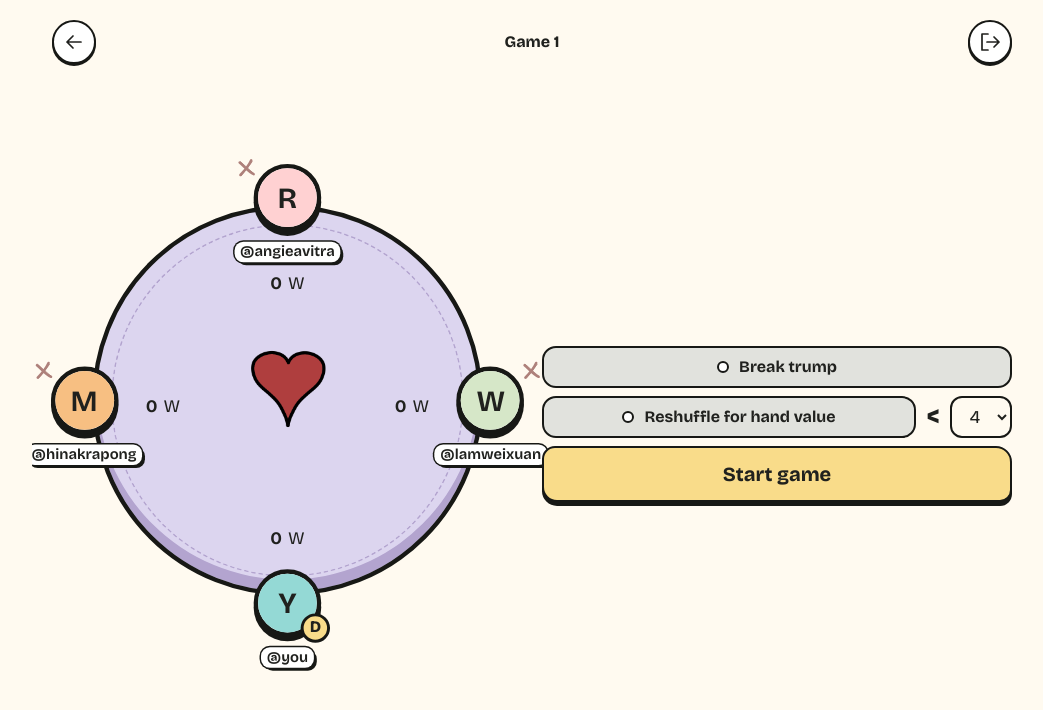
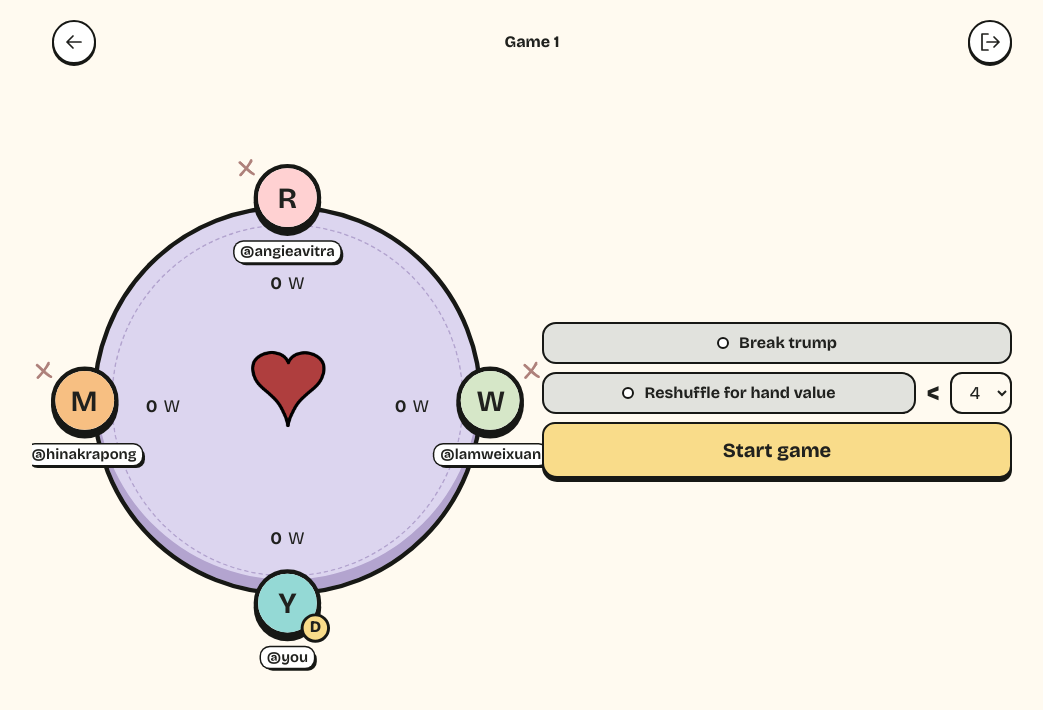
Before and after one commit to tskwilliam/Bridge_Lah_Bot, a React (Vite) app: page / in a window 1280 px wide. Both pictures are taken after a click on the button "Create game". Shown: the top 710 px of the page, without its empty margins (108-1151 px from the left). Built offline with nearby package versions, Linux system fonts and the light colour scheme.

Commit message:
Center landscape round controls

```diff
--- a/src/styles/playful.css
+++ b/src/styles/playful.css
@@ -1296,6 +1296,12 @@ body { font-size: 16px; }.simple-app { background: var(--app-bg); }.suit-icon {
 .simple-app.on-game .minimal-table[data-phase=ended] .lobby-actions { grid-template-rows: auto; }
 .simple-app.on-game .minimal-table[data-phase=ended][data-layout=landscape] .table-bottom { top: auto; bottom: 20px; }
 .simple-app.on-game .minimal-table[data-phase=ended] .remaining-cards { width: 100%; max-height: none; overflow: visible; margin: 0; gap: 4px; }
+.simple-app.on-game .minimal-table[data-layout=landscape][data-phase=waiting] .table-bottom,
+.simple-app.on-game .minimal-table[data-layout=landscape][data-phase=ended] .table-bottom {
+  top: 50%;
+  bottom: auto;
+  transform: translateY(-50%);
+}
 .remaining-row { min-width: 0; height: 28px; }
 .remaining-name { width: clamp(65px, 24%, 110px); }
 .remaining-hand { position: relative; display: block; flex: 1; height: 28px; min-width: 0; }
```
